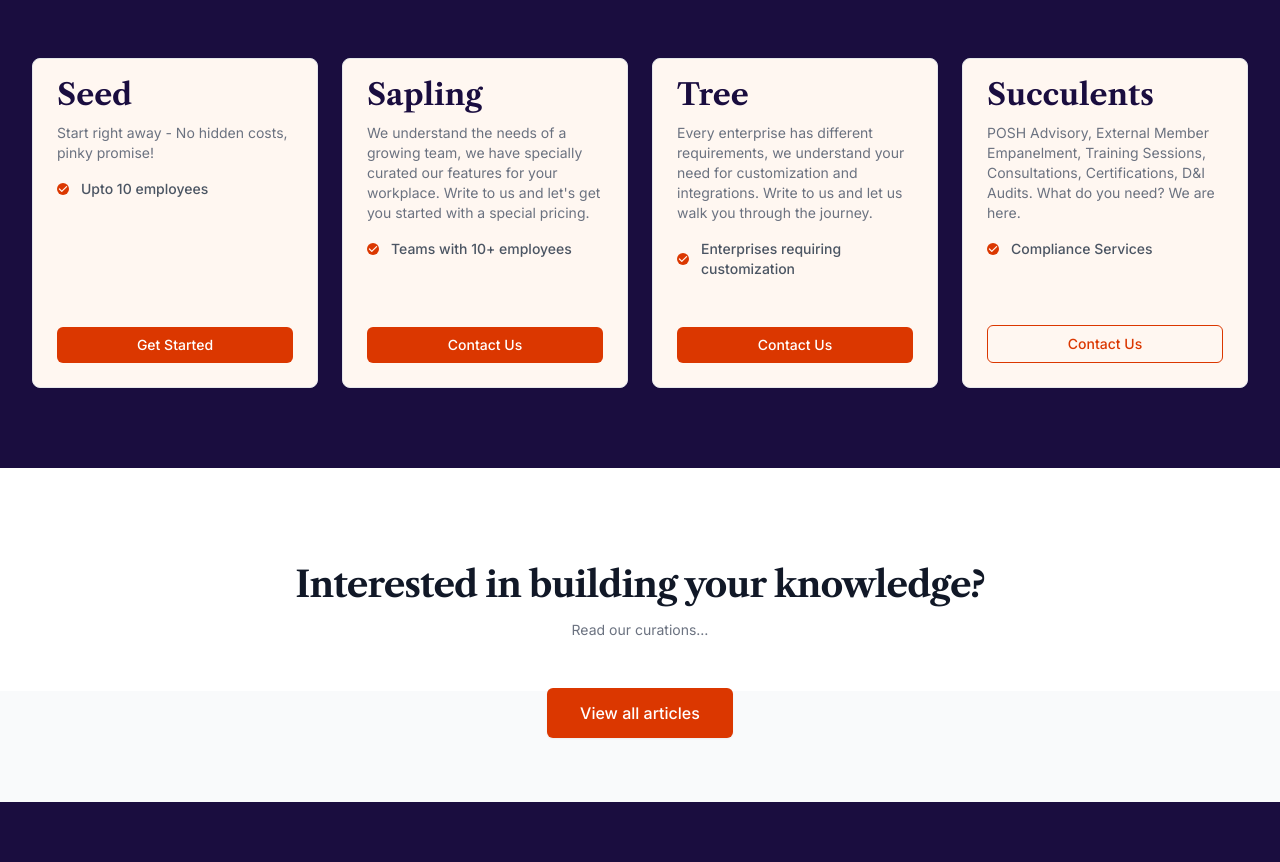
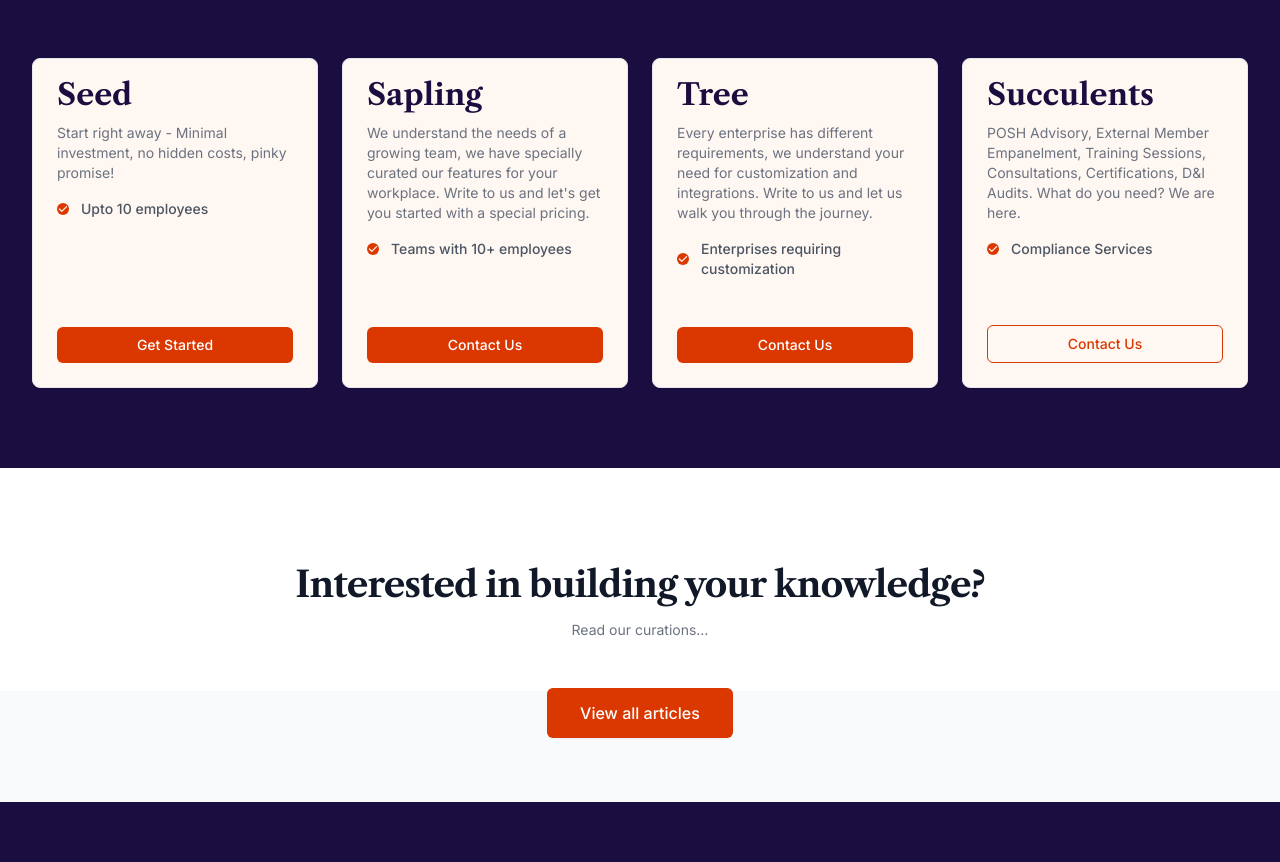
Before and after one commit to pruthvireddyp51/conduct_tailwindcss, a website built with Vite: page src/index.html in a window 1280 px wide. Shown: the part 6200-7062 px from the top of the page. Built offline with nearby package versions, Linux system fonts and the light colour scheme; a script that the page names is missing.

Commit message:
copy changes

```diff
--- a/src/index.html
+++ b/src/index.html
@@ -1610,7 +1610,7 @@
                   Seed
                 </h2>
                 <p class="mt-4 text-sm text-gray-500">
-                  Start right away - No hidden costs, pinky promise!
+                  Start right away - Minimal investment, no hidden costs, pinky promise!
                 </p>
                 <div class="flex space-x-3 items-center py-2 my-2">
                   <svg
```
